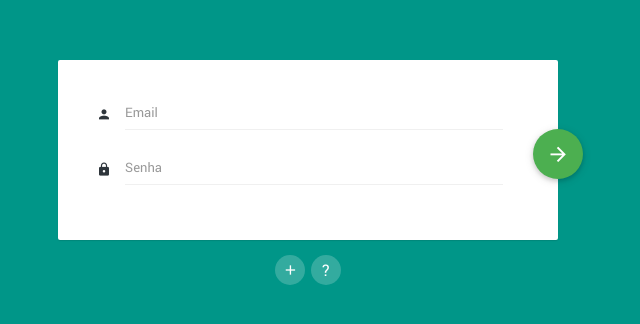
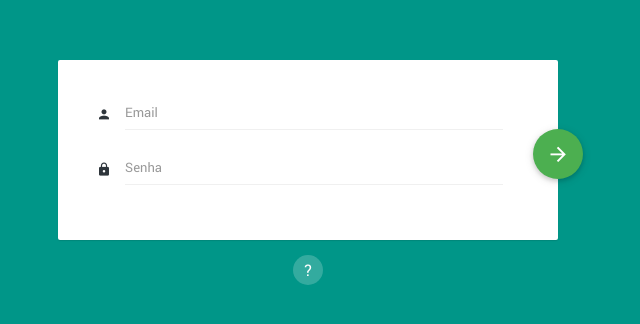
Before and after one commit to leonardonascimentto/Helpdesk, a plain HTML site: page index.html in a window 1280 px wide. Shown: the part 228-552 px from the top of the page, without its empty margins (334-974 px from the left). Drawn offline with Linux system fonts and the light colour scheme; no server answers.

Commit message:
Add files via upload

```diff
--- a/index.html
+++ b/index.html
@@ -59,7 +59,7 @@
                 </div>
             </form>
             <div class="lcb-navigation">
-                <a href="#" data-ma-action="login-switch" data-ma-block="#l-register"><i class="zmdi zmdi-plus"></i> <span>Cadastrar</span></a>
+                <!--<a href="#" data-ma-action="login-switch" data-ma-block="#l-register"><i class="zmdi zmdi-plus"></i> <span>Cadastrar</span></a>-->
                 <a href="#" data-ma-action="login-switch" data-ma-block="#l-forget-password"><i>?</i> <span>Esqueci a Senha</span></a>
             </div>
 
```
